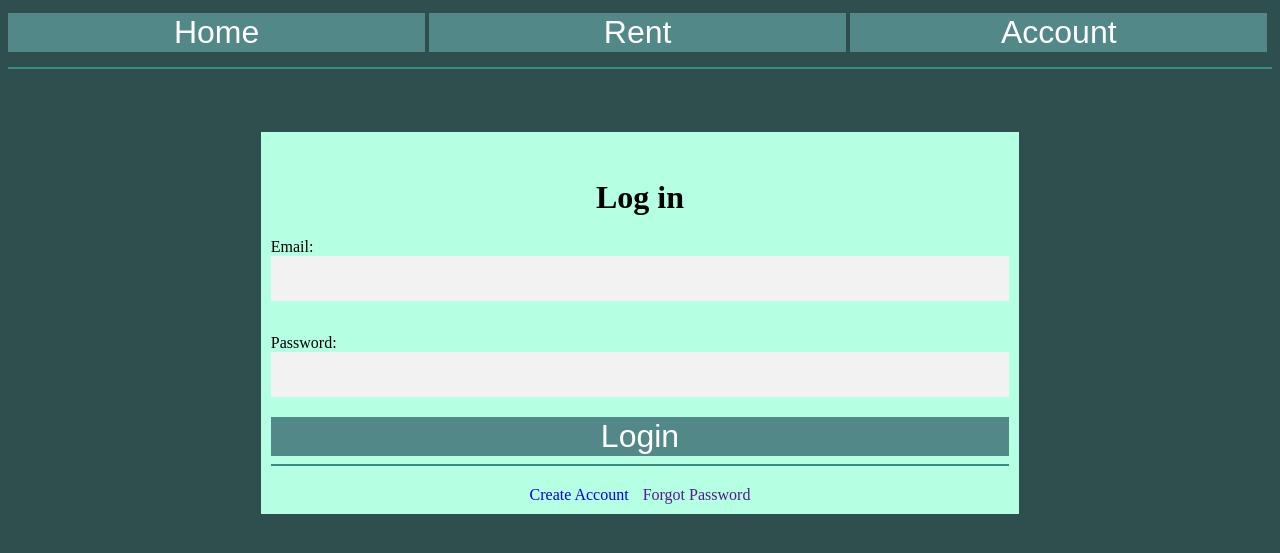
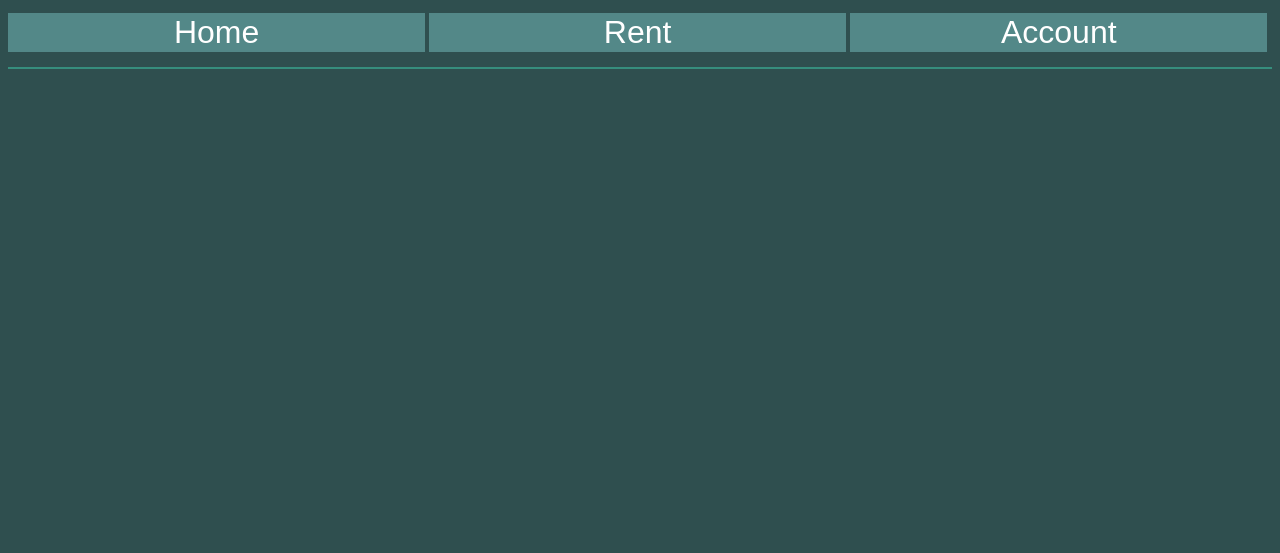
Before and after one commit to EdgarsRozenstams/ShortTermAppartmentRent, a Flask app: page /account in a window 1280 px wide. Shown: the top 553 px of the page. Run offline with Flask 2, Linux system fonts and the light colour scheme.

Commit message:
Restructured Conections
Changed old account file name to login as it should be and created new account file for user accounts

```diff
--- a/templates/account.html
+++ b/templates/account.html
@@ -1,24 +1,6 @@
+{% extends "toolbar.html" %}
 
-    {% extends "toolbar.html" %}
+{% block body %}
 
-    {% block body %}
-        <div class="FormDiv">
-            <form class = "LoginForm" action="/ProcessLogin" method="post">
-                <div style="margin: 10px;">
-                    <h1 align="center">Log in</h1>
-                    <label>Email:</label><br>
-                    <input type="email" name="Email" required><br><br>
 
-                    <label>Password:</label><br>
-                    <input type="password" name="Password" required><br>
-
-                    <a href="/"><button type="submit" style="width: 100%;" name="submit" value="action" class="button">Login</button></a>
-                    <hr>
-                    <p class="footerLinks">
-                        <a href="/Register" style ="margin-right:10px;">Create Account</a>
-                        <a href="" >Forgot Password</a>
-                    </p>
-                </div>
-            </form>
-        </div>
-    {% endblock %}
+{% endblock %}
```
